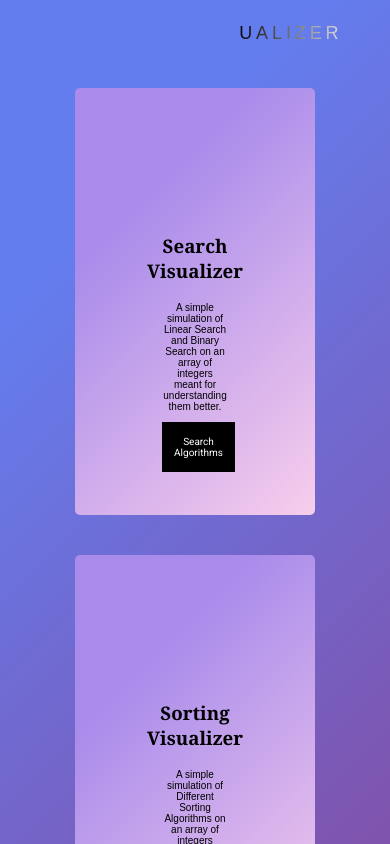
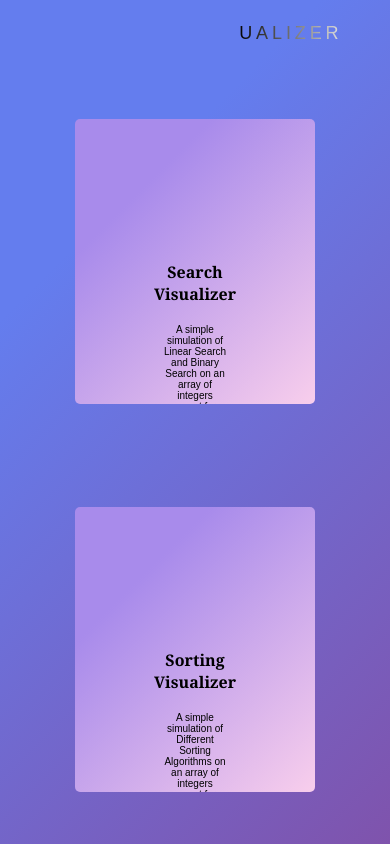
Before and after one commit to nik09877/Algo-Visualizer, a React (Create React App) app: page / in a window 390 px wide. Built offline with nearby package versions, Linux system fonts and the light colour scheme.

Commit message:
added some styles

```diff
--- a/package.json
+++ b/package.json
@@ -19,7 +19,9 @@
     "start": "react-scripts start",
     "build": "react-scripts build",
     "test": "react-scripts test",
-    "eject": "react-scripts eject"
+    "eject": "react-scripts eject",
+    "predeploy": "yarn build",
+    "deploy": "gh -pages -d build"
   },
   "eslintConfig": {
     "extends": [
--- a/src/components/buttons-holder/buttons-holder.styles.css
+++ b/src/components/buttons-holder/buttons-holder.styles.css
@@ -18,24 +18,25 @@ button {
   transition: 0.3s;
 }
 
-@media only screen and (max-width: 510px) {
+@media only screen and (max-width: 541px) {
   button {
-    height: 1.7rem;
+    height: 2.6rem;
     font-size: small;
   }
 }
 
 @media only screen and (max-width: 410px) {
-  button {
+  button,
+  .input-field {
+    height: 2rem;
     font-size: x-small;
-    height: 1.7rem;
   }
 }
 
 @media only screen and (max-width: 320px) {
-  button {
+  button,
+  .input-field {
     font-size: xx-small;
-    height: 1.7rem;
   }
 }
 
--- a/src/components/custom-button/custom-button.styles.css
+++ b/src/components/custom-button/custom-button.styles.css
@@ -24,5 +24,8 @@
   }
 }
 
-@media only screen and (max-width: 510px) {
+@media all and (max-width: 541px) {
+  .custom-button > span {
+    font-size: 10px;
+  }
 }
--- a/src/components/search-buttons-holder/search-buttons-holder.styles.css
+++ b/src/components/search-buttons-holder/search-buttons-holder.styles.css
@@ -43,9 +43,9 @@ input {
     height: 1.4rem;
   }
 }
-@media only screen and (max-width: 510px) {
+@media only screen and (max-width: 541px) {
   button {
-    height: 1.7rem;
+    height: 1.5rem;
     font-size: small;
   }
 }
--- a/src/pages/homepage/homepage.styles.jsx
+++ b/src/pages/homepage/homepage.styles.jsx
@@ -37,12 +37,27 @@ export const Box = styled.div`
     -moz-box-shadow: -3px 3px 5px 6px rgba(0, 0, 0, 0.4); /* Firefox 3.5 - 3.6 */
     box-shadow: -3px 3px 5px 6px rgba(0, 0, 0, 0.4); /* Opera 10.5, IE 9, Firefox 4+, Chrome 6+, iOS 5 */
   }
+  h3 {
+    font-size: 1.1rem;
+  }
+  @media only screen and (max-width: 541px) {
+    h3 {
+      font-size: 1rem;
+    }
+    height: 17.8rem;
+  }
+  @media only screen and (max-width: 376px) {
+    h3 {
+      font-size: 0.9rem;
+    }
+    height: 10rem;
+  }
 `;
 
 export const Paragraph = styled.p`
   font-family: sans-serif;
   font-size: 1.1rem;
-  @media only screen and (max-width: 510px) {
+  @media only screen and (max-width: 541px) {
     font-size: small;
   }
 
```
